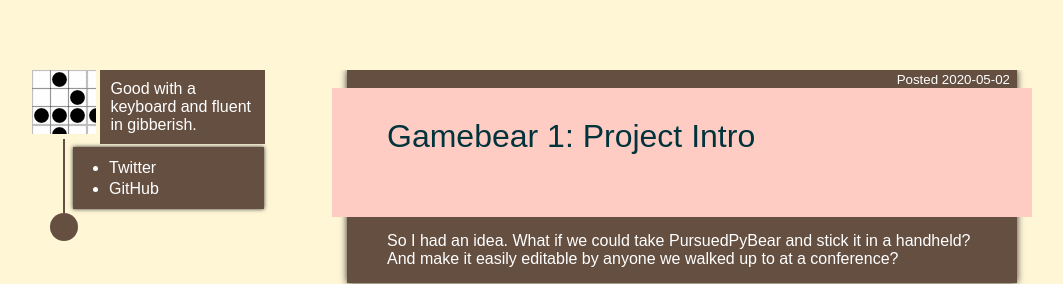
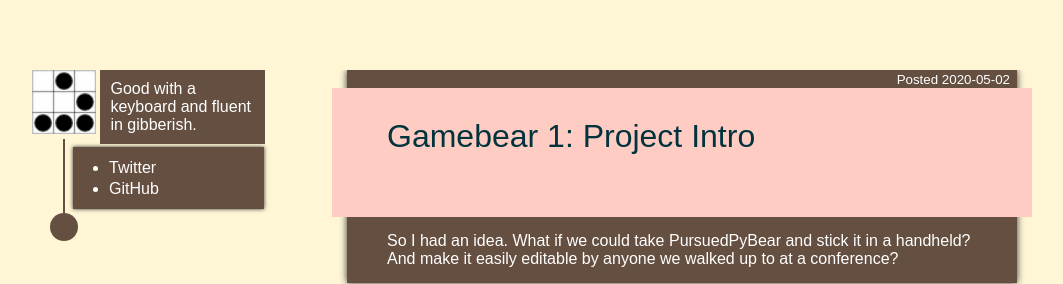
Before and after one commit to AstraLuma/qwertyuiop.ninja, a Jekyll site: the page built from index.html, in a window 1280 px wide. Shown: the top 284 px of the page, without its empty margins (83-1146 px from the left). Built offline with Jekyll 4.4.1, drawn with Linux system fonts in a browser that asks for light colours; some web fonts are replaced; the list of posts is cut into pages by our own code.

Commit message:
Fix the logo

```diff
--- a/_layouts/base.html
+++ b/_layouts/base.html
@@ -5,13 +5,8 @@
         <meta http-equiv="X-UA-Compatible" content="chrome=1">
         <meta name="viewport" content="width=device-width, initial-scale=1, user-scalable=no">
         <title>{{ page.title }}</title>
-        <!--
 
-          Alva theme for GE.
-
-        -->
-
-	{% feed_meta %}
+        {% feed_meta %}
         <link rel="icon" href="/assets/avatar.png"/>
         <meta name="description" content="Good with a keyboard and fluent in gibberish"/>
 
@@ -25,7 +20,7 @@
 
             <div class="colLeft">
                 <div id="stuck">
-                    <a href="/"><div id="icon" class="inversePair" style="background: url('/assets/avatar.png')"></div></a>
+                    <a href="/"><img id="icon" class="inversePair" src='/assets/avatar.png'></a>
                     <div id="mask" class="inversePair">
                         <span class="description">Good with a keyboard and fluent in gibberish.</span>
                     </div>
```
